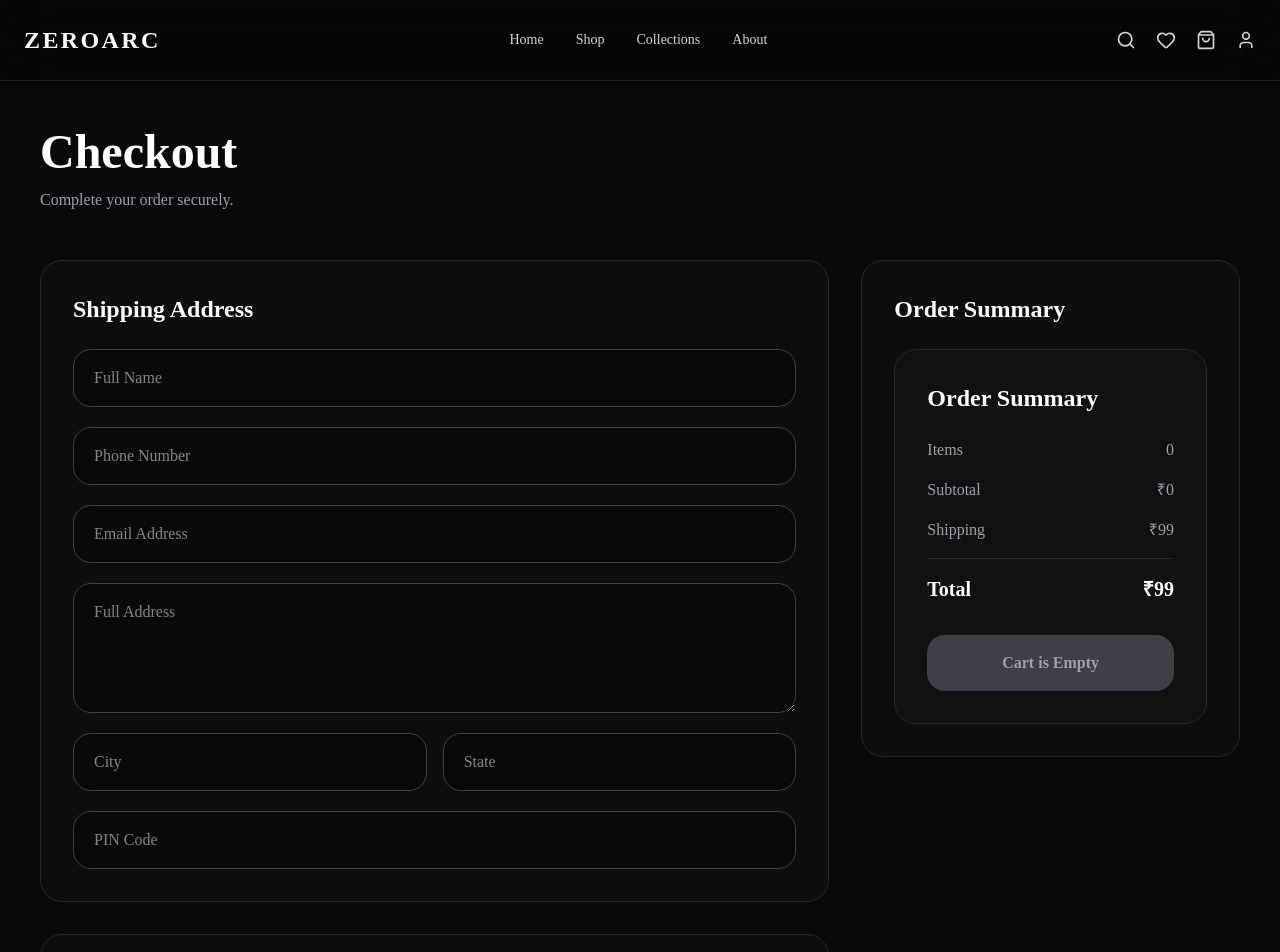
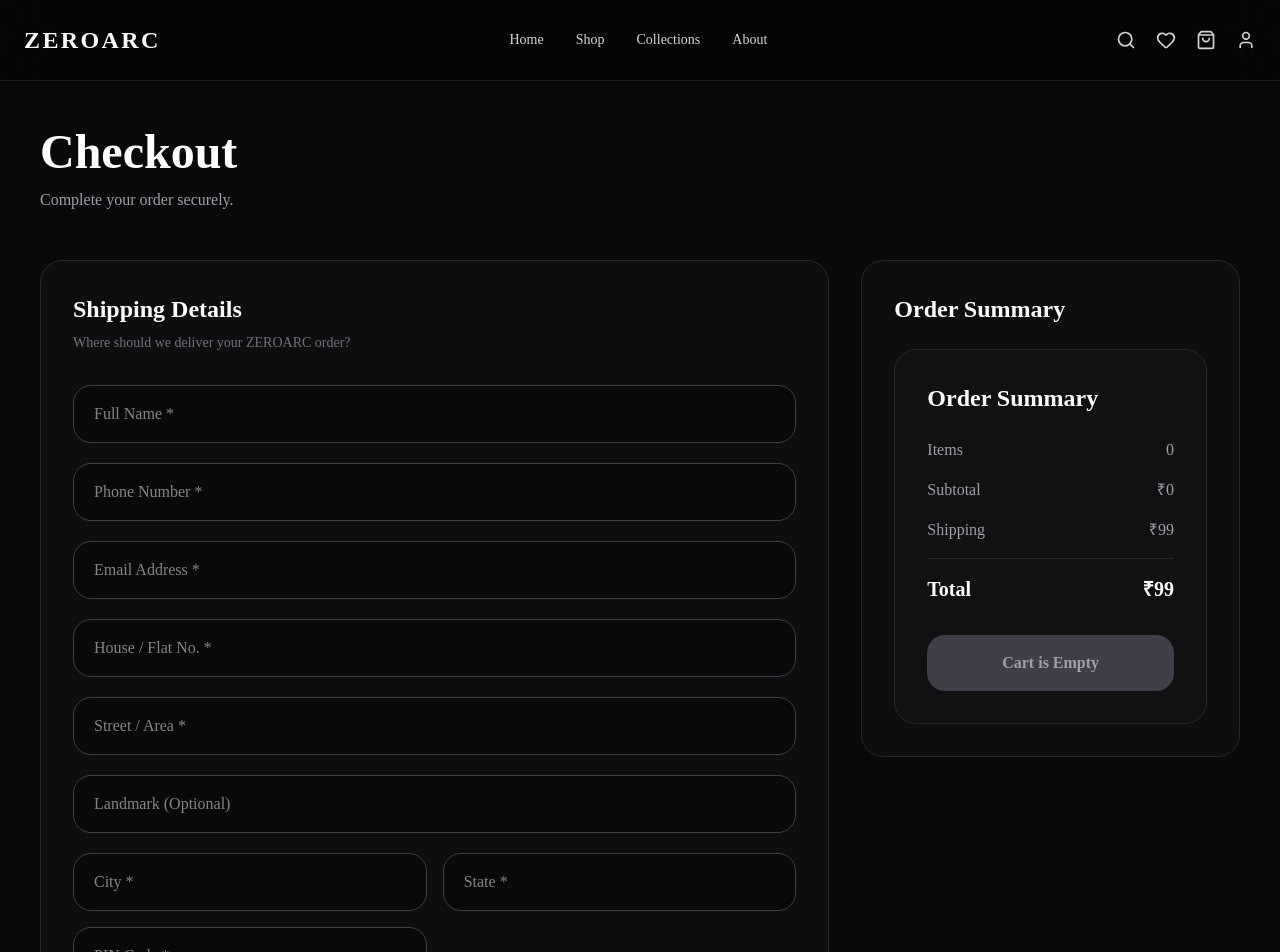
Before and after one commit to ZeroArc26/zeroarc, a Next.js app: page /checkout in a window 1280 px wide. Shown: the top 952 px of the page. Built offline with nearby package versions, Linux system fonts and the light colour scheme.

Commit message:
Complete persistent checkout with shipping store

```diff
--- a/app/checkout/ShippingForm.tsx
+++ b/app/checkout/ShippingForm.tsx
@@ -0,0 +1,17 @@
+"use client";
+
+export default function ShippingForm() {
+  return (
+    <div className="rounded-3xl border border-zinc-800 bg-zinc-900/40 p-8">
+
+      <h2 className="text-2xl font-bold text-white">
+        Shipping Details
+      </h2>
+
+      <p className="mt-2 text-sm text-zinc-500">
+        Enter your delivery information.
+      </p>
+
+    </div>
+  );
+}
--- a/components/checkout/OrderSummary.tsx
+++ b/components/checkout/OrderSummary.tsx
@@ -64,8 +64,41 @@ useEffect(() => {
 
     const result = await verifyResponse.json();
 
+    const orderData = {
+  orderId: `ZA-${Date.now()}`,
+  paymentId: response.razorpay_payment_id,
+  razorpayOrderId: response.razorpay_order_id,
+
+  customer: {
+    name: "Guest",
+    email: "",
+    phone: "",
+  },
+
+  items,
+
+  subtotal: totalPrice,
+  shipping,
+  total: grandTotal,
+};
+
     if (result.success) {
   toast.success("Payment Verified Successfully 🎉");
+
+  const saveOrder = await fetch("/api/orders", {
+  method: "POST",
+  headers: {
+    "Content-Type": "application/json",
+  },
+  body: JSON.stringify(orderData),
+});
+
+const savedOrder = await saveOrder.json();
+
+if (!savedOrder.success) {
+  toast.error("Failed to save order.");
+  return;
+}
 
   clearCart();
 
--- a/components/checkout/ShippingForm.tsx
+++ b/components/checkout/ShippingForm.tsx
@@ -1,61 +1,148 @@
 "use client";
 
+import { ChangeEvent } from "react";
+import { useShippingStore } from "@/stores/shippingStore";
+
 export default function ShippingForm() {
+  const shipping = useShippingStore((state) => state.shipping);
+  const setShipping = useShippingStore((state) => state.setShipping);
+
+  const handleChange = (
+    e: ChangeEvent<HTMLInputElement | HTMLTextAreaElement>
+  ) => {
+    setShipping({
+      ...shipping,
+      [e.target.name]: e.target.value,
+    });
+  };
+
   return (
     <div className="rounded-3xl border border-zinc-800 bg-zinc-900/40 p-8">
-      <h2 className="mb-6 text-2xl font-bold text-white">
-        Shipping Address
-      </h2>
+
+      <div className="mb-8">
+        <h2 className="text-2xl font-black text-white">
+          Shipping Details
+        </h2>
+
+        <p className="mt-2 text-sm text-zinc-500">
+          Where should we deliver your ZEROARC order?
+        </p>
+      </div>
 
       <div className="grid gap-5">
 
         <input
           type="text"
-          placeholder="Full Name"
-          className="rounded-2xl border border-zinc-700 bg-zinc-950 px-5 py-4 text-white outline-none focus:border-purple-500"
+          name="fullName"
+          autoComplete="name"
+          value={shipping.fullName}
+          onChange={handleChange}
+          placeholder="Full Name *"
+          className="rounded-2xl border border-zinc-700 bg-zinc-950 px-5 py-4 text-white outline-none transition focus:border-purple-500"
         />
 
         <input
           type="tel"
-          placeholder="Phone Number"
-          className="rounded-2xl border border-zinc-700 bg-zinc-950 px-5 py-4 text-white outline-none focus:border-purple-500"
+          name="phone"
+          autoComplete="tel"
+          value={shipping.phone}
+          onChange={handleChange}
+          placeholder="Phone Number *"
+          className="rounded-2xl border border-zinc-700 bg-zinc-950 px-5 py-4 text-white outline-none transition focus:border-purple-500"
         />
 
         <input
           type="email"
-          placeholder="Email Address"
-          className="rounded-2xl border border-zinc-700 bg-zinc-950 px-5 py-4 text-white outline-none focus:border-purple-500"
+          name="email"
+          autoComplete="email"
+          value={shipping.email}
+          onChange={handleChange}
+          placeholder="Email Address *"
+          className="rounded-2xl border border-zinc-700 bg-zinc-950 px-5 py-4 text-white outline-none transition focus:border-purple-500"
         />
 
-        <textarea
-          rows={4}
-          placeholder="Full Address"
-          className="rounded-2xl border border-zinc-700 bg-zinc-950 px-5 py-4 text-white outline-none focus:border-purple-500"
+        <input
+          type="text"
+          name="house"
+          autoComplete="address-line1"
+          value={shipping.house}
+          onChange={handleChange}
+          placeholder="House / Flat No. *"
+          className="rounded-2xl border border-zinc-700 bg-zinc-950 px-5 py-4 text-white outline-none transition focus:border-purple-500"
+        />
+
+        <input
+          type="text"
+          name="street"
+          autoComplete="address-line2"
+          value={shipping.street}
+          onChange={handleChange}
+          placeholder="Street / Area *"
+          className="rounded-2xl border border-zinc-700 bg-zinc-950 px-5 py-4 text-white outline-none transition focus:border-purple-500"
+        />
+
+        <input
+          type="text"
+          name="landmark"
+          value={shipping.landmark}
+          onChange={handleChange}
+          placeholder="Landmark (Optional)"
+          className="rounded-2xl border border-zinc-700 bg-zinc-950 px-5 py-4 text-white outline-none transition focus:border-purple-500"
         />
 
         <div className="grid grid-cols-2 gap-4">
 
           <input
             type="text"
-            placeholder="City"
-            className="rounded-2xl border border-zinc-700 bg-zinc-950 px-5 py-4 text-white outline-none focus:border-purple-500"
+            name="city"
+            autoComplete="address-level2"
+            value={shipping.city}
+            onChange={handleChange}
+            placeholder="City *"
+            className="rounded-2xl border border-zinc-700 bg-zinc-950 px-5 py-4 text-white outline-none transition focus:border-purple-500"
           />
 
           <input
             type="text"
-            placeholder="State"
-            className="rounded-2xl border border-zinc-700 bg-zinc-950 px-5 py-4 text-white outline-none focus:border-purple-500"
+            name="state"
+            autoComplete="address-level1"
+            value={shipping.state}
+            onChange={handleChange}
+            placeholder="State *"
+            className="rounded-2xl border border-zinc-700 bg-zinc-950 px-5 py-4 text-white outline-none transition focus:border-purple-500"
+          />
+
+                    <input
+            type="text"
+            name="pincode"
+            autoComplete="postal-code"
+            value={shipping.pincode}
+            onChange={handleChange}
+            placeholder="PIN Code *"
+            className="rounded-2xl border border-zinc-700 bg-zinc-950 px-5 py-4 text-white outline-none transition focus:border-purple-500"
           />
 
         </div>
 
         <input
           type="text"
-          placeholder="PIN Code"
-          className="rounded-2xl border border-zinc-700 bg-zinc-950 px-5 py-4 text-white outline-none focus:border-purple-500"
+          name="country"
+          value={shipping.country}
+          readOnly
+          className="cursor-not-allowed rounded-2xl border border-zinc-700 bg-zinc-900 px-5 py-4 text-zinc-400 outline-none"
+        />
+
+        <textarea
+          rows={3}
+          name="instructions"
+          value={shipping.instructions}
+          onChange={handleChange}
+          placeholder="Delivery Instructions (Optional)"
+          className="rounded-2xl border border-zinc-700 bg-zinc-950 px-5 py-4 text-white outline-none transition focus:border-purple-500"
         />
 
       </div>
+
     </div>
   );
 }
--- /dev/null
+++ b/stores/shippingStore.ts
@@ -0,0 +1,59 @@
+import { create } from "zustand";
+import { persist } from "zustand/middleware";
+
+export interface ShippingDetails {
+  fullName: string;
+  phone: string;
+  email: string;
+  house: string;
+  street: string;
+  landmark: string;
+  city: string;
+  state: string;
+  pincode: string;
+  country: string;
+  instructions: string;
+}
+
+interface ShippingStore {
+  shipping: ShippingDetails;
+
+  setShipping: (data: ShippingDetails) => void;
+
+  clearShipping: () => void;
+}
+
+const initialShipping: ShippingDetails = {
+  fullName: "",
+  phone: "",
+  email: "",
+  house: "",
+  street: "",
+  landmark: "",
+  city: "",
+  state: "",
+  pincode: "",
+  country: "India",
+  instructions: "",
+};
+
+export const useShippingStore = create<ShippingStore>()(
+  persist(
+    (set) => ({
+      shipping: initialShipping,
+
+      setShipping: (data) =>
+        set({
+          shipping: data,
+        }),
+
+      clearShipping: () =>
+        set({
+          shipping: initialShipping,
+        }),
+    }),
+    {
+      name: "zeroarc-shipping",
+    }
+  )
+);
```
